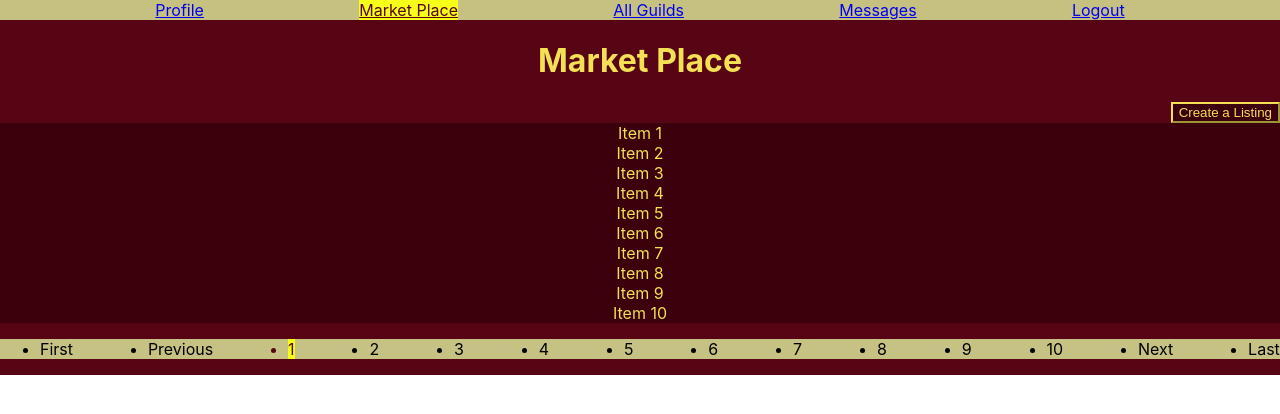
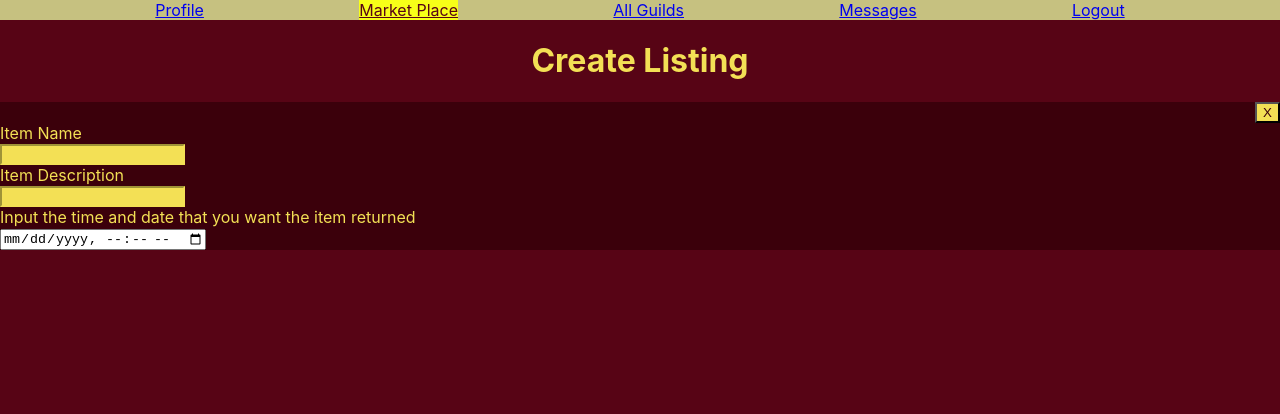
Before and after one commit to srahim457/capstone, a React (Create React App) app in the folder guilds/: page /market-place in a window 1280 px wide. Both pictures are taken after a click on the button "Create a Listing". Shown: the top 414 px of the page. Built offline with nearby package versions, Linux system fonts and the light colour scheme.

Commit message:
prototype

```diff
--- a/guilds/src/Components/MarketPlace.js
+++ b/guilds/src/Components/MarketPlace.js
@@ -15,11 +15,13 @@ class MarketPlace extends Component {
 
     this.state = {
       exampleItems: exampleItems,
-      pageOfItems: []
+      pageOfItems: [],
+      click: false //added to see if it respond on click
     };
 
     // bind function in constructor instead of render (https://github.com/yannickcr/eslint-plugin-react/blob/master/docs/rules/jsx-no-bind.md)
     this.onChangePage = this.onChangePage.bind(this);
+    this.onClickHandler = this.onClickHandler.bind(this);
   }
 
   onChangePage(pageOfItems) {
@@ -27,23 +29,35 @@ class MarketPlace extends Component {
     this.setState({ pageOfItems: pageOfItems });
   }
 
+  onClickHandler(e) {
+    e.preventDefault();
+    this.setState({ click: true });
+  }
+
   render() {
+    if (this.state.click == true) {
+      return <CreateListing />;
+    }
     return (
       <div className='containerParent'>
         <div className='container'>
           <h1 className='title'>Market Place</h1>
           <div className='button-wrapper'>
-            <button className='listing-button'>Create a Listing</button>
+            <button className='listing-button' onClick={this.onClickHandler}>
+              Create a Listing
+            </button>
           </div>
           {this.state.pageOfItems.map(item => (
             <div className='items' key={item.id}>
               {item.name}
             </div>
           ))}
-          <Pagination
-            items={this.state.exampleItems}
-            onChangePage={this.onChangePage}
-          />
+          <div className='paginate'>
+            <Pagination
+              items={this.state.exampleItems}
+              onChangePage={this.onChangePage}
+            />
+          </div>
         </div>
       </div>
     );
--- a/guilds/src/components/CreateListing.js
+++ b/guilds/src/components/CreateListing.js
@@ -2,8 +2,50 @@ import React, { Component } from 'react';
 import './styles/CreateListing.css';
 
 class CreateListing extends Component {
+  constructor(props) {
+    super(props);
+
+    this.state = {
+      name: '',
+      price: '',
+      description: ''
+    };
+  }
+
   render() {
-    return <h1>Items Component</h1>;
+    return (
+      // <div>{this.props.children}</div>
+
+      <div className='container-parent'>
+        <div className='container'>
+          <h1 className='title'>Create Listing</h1>
+          <form onSubmit={this.handleSubmit} className='form-fields'>
+            <div>
+              <div className='button-wrapper'>
+                <button className='close-button'>X</button>
+              </div>
+              <label>Item Name </label>
+
+              <br />
+              <input type='text' className='form-input'></input>
+            </div>
+            <div>
+              {/* make into a description box */}
+              <label>Item Description</label>
+              <br />
+              <input type='text' className='form-input'></input>
+            </div>
+            <div>
+              <label>
+                Input the time and date that you want the item returned
+              </label>
+              <br />
+              <input type='datetime-local'></input>
+            </div>
+          </form>
+        </div>
+      </div>
+    );
   }
 }
 
--- a/guilds/src/components/styles/CreateListing.css
+++ b/guilds/src/components/styles/CreateListing.css
@@ -1,3 +1,32 @@
-.Body {
+.container-parent {
   background-color: #570415;
+  display: flex;
+  justify-content: center;
+  min-height: 100vh;
 }
+
+.title {
+  color: #f3e055;
+  display: flex;
+  justify-content: center;
+}
+
+.container {
+  width: 100%;
+  min-height: 100vh;
+}
+.form-fields {
+  color: #f3e055;
+  display: inline-block;
+  width: 100%;
+  background-color: #3b000b;
+}
+
+.form-input {
+  background-color: #f3e055;
+  border-color: #f3e055;
+}
+.close-button {
+  background-color: #f3e055;
+  color: #3b000b;
+}
--- a/guilds/src/components/styles/MarketPlace.css
+++ b/guilds/src/components/styles/MarketPlace.css
@@ -8,6 +8,7 @@
 
 .container {
   width: 100%;
+  min-height: 100vh;
 }
 .items {
   display: flex;
@@ -35,3 +36,8 @@
   display: flex;
   justify-content: flex-end;
 }
+
+/* .paginate {
+  display: flex;
+  align-items: flex-end;
+} */
```
